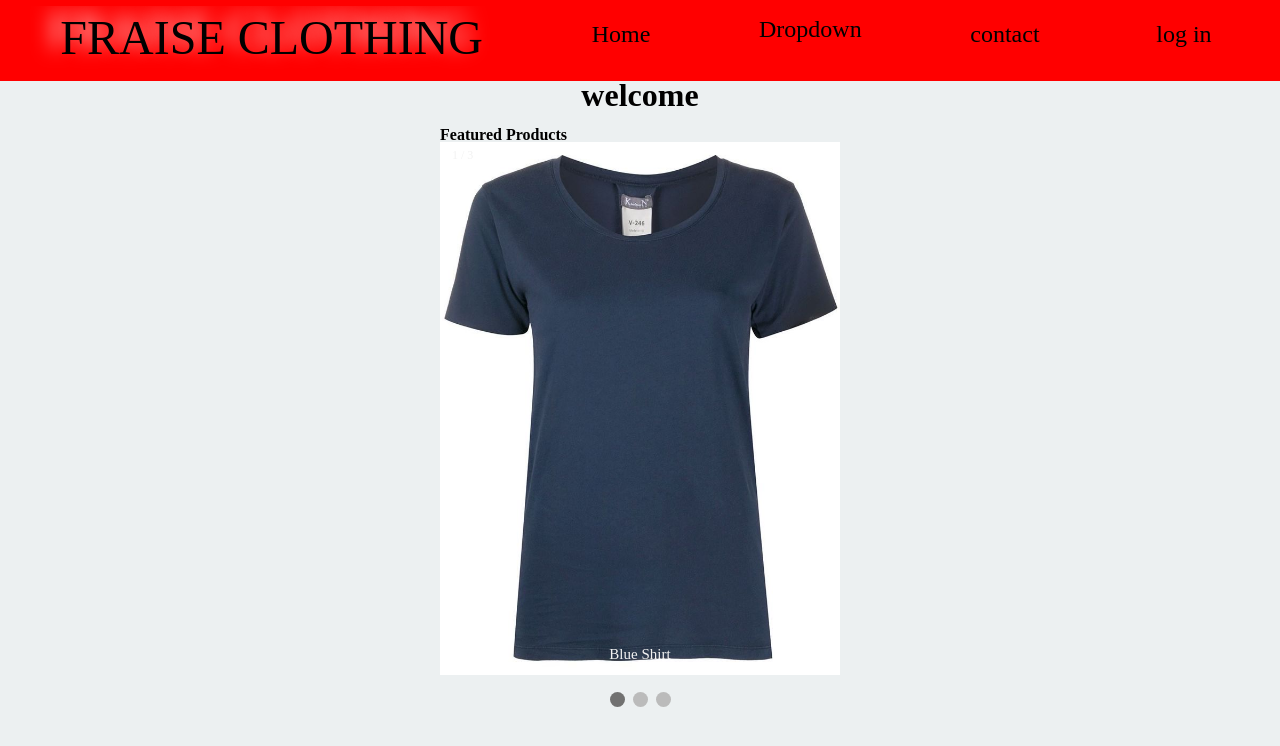
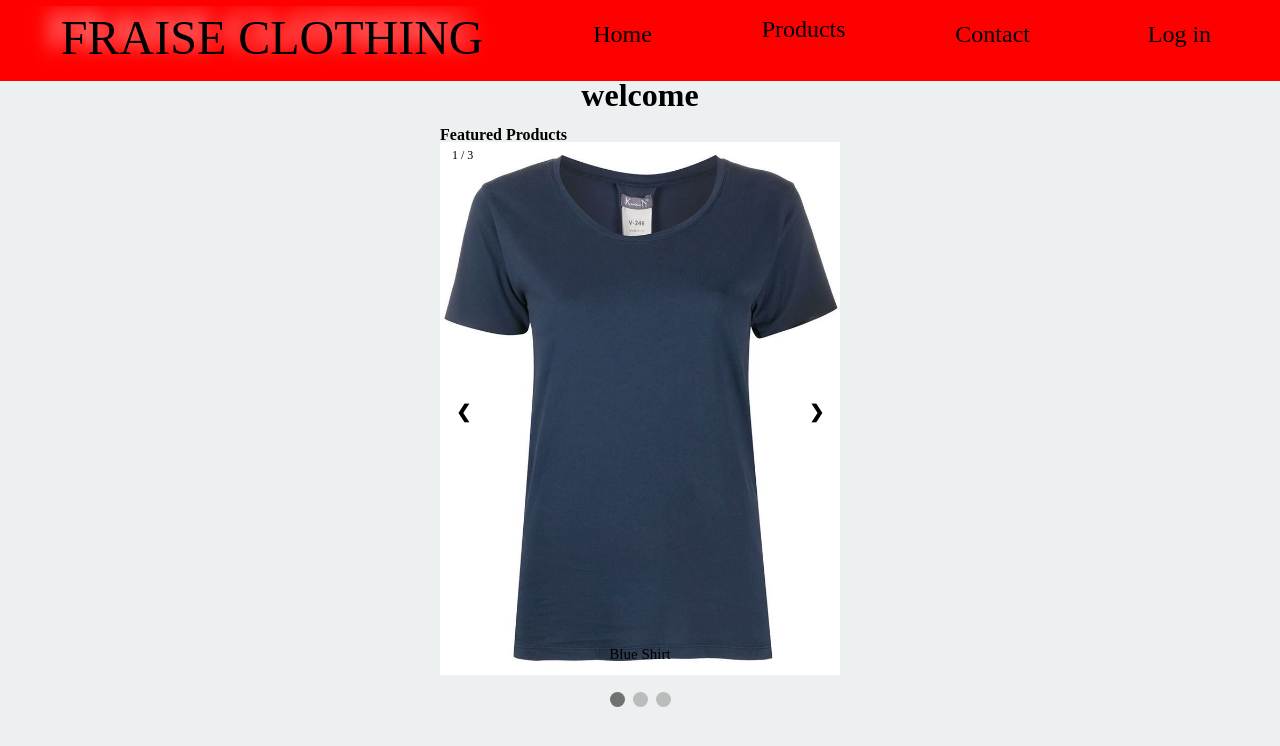
Before and after one commit to aidsang/Website, a Flask app: page / in a window 1280 px wide. Shown: the top 746 px of the page. Run offline with Flask 2, Linux system fonts and the light colour scheme.

Commit message:
Slideshow, fixed navbar, fixed photos-ish

```diff
--- a/static/yeet2.css
+++ b/static/yeet2.css
@@ -296,7 +296,7 @@ table {
   width: auto;
   margin-top: -22px;
   padding: 16px;
-  color: white;
+  color: Black;
   font-weight: bold;
   font-size: 18px;
   transition: 0.6s ease;
@@ -317,7 +317,7 @@ table {
 
 /* Caption text */
 .text {
-  color: #f2f2f2;
+  color: black;
   font-size: 15px;
   padding: 8px 12px;
   position: absolute;
@@ -328,7 +328,7 @@ table {
 
 /* Number text (1/3 etc) */
 .numbertext {
-  color: #f2f2f2;
+  color: black;
   font-size: 12px;
   padding: 8px 12px;
   position: absolute;
--- a/templates/base.html
+++ b/templates/base.html
@@ -18,21 +18,21 @@
             <div class="navbar">
               <a href="/">Home</a>
               <div class="dropdown">
-                <button class="dropbtn">Dropdown
+                <button class="dropbtn">Products
                   <i class="fa fa-caret-down"></i>
                 </button>
                 <div class="dropdown-content">
                   <a href="/women">Women</a>
-                  <a href="#">Link 2</a>
-                  <a href="#">Link 3</a>
+                  <a href="#">Men</a>
+                  <a href="#">Accessories</a>
                 </div>
               </div>
-                <a href="/contact">contact</a>
+                <a href="/contact">Contact</a>
             {% if logged_in %}
                 <a href="/cart">&#128722;</a>
-                <a href="/logout">log out</a>
+                <a href="/logout">Log out</a>
             {% else %}
-                <a href="/login">log in</a>
+                <a href="/login">Log in</a>
             {% endif %}
             </div>
     </div>
--- a/templates/contact.html
+++ b/templates/contact.html
@@ -1,7 +1,7 @@
 {% extends 'base.html' %}
 
 {% block pageheading %}
-contact
+Contact
 {% endblock %}
 
 {% block main %}
--- a/templates/login.html
+++ b/templates/login.html
@@ -1,7 +1,7 @@
 {% extends 'base.html' %}
 
 {% block pageheading %}
-log in
+Log in
 {% endblock %}
 
 {% block main %}
```
Also changed, not shown: fraise.db.
